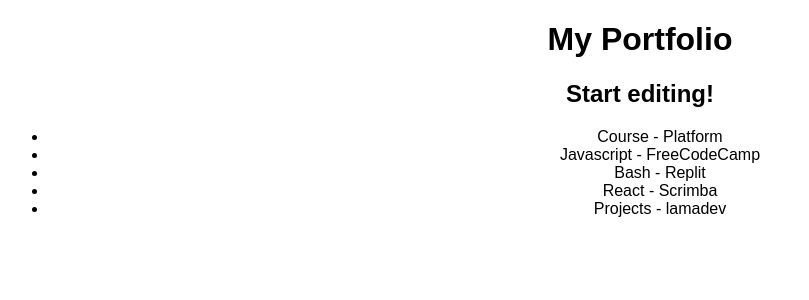
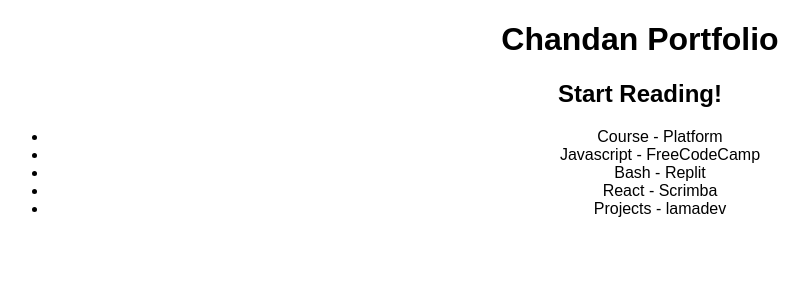
Before and after one commit to fullstackchandan/fullstackchandan.github.io, a React (Create React App) app: page / in a window 1280 px wide. Shown: the top 300 px of the page, without its empty margins (0-809 px from the left). Built offline with nearby package versions, Linux system fonts and the light colour scheme.

Commit message:
initial commit

```diff
--- a/src/App.js
+++ b/src/App.js
@@ -1,12 +1,11 @@
 import "./styles.css";
-import "./Resource.js";
 import Resource from "./Resource.js";
 
 export default function App() {
   return (
     <div className="App">
-      <h1>My Portfolio</h1>
-      <h2>Start editing!</h2>
+      <h1>Chandan Portfolio</h1>
+      <h2>Start Reading!</h2>
       <Resource />
     </div>
   );
```
